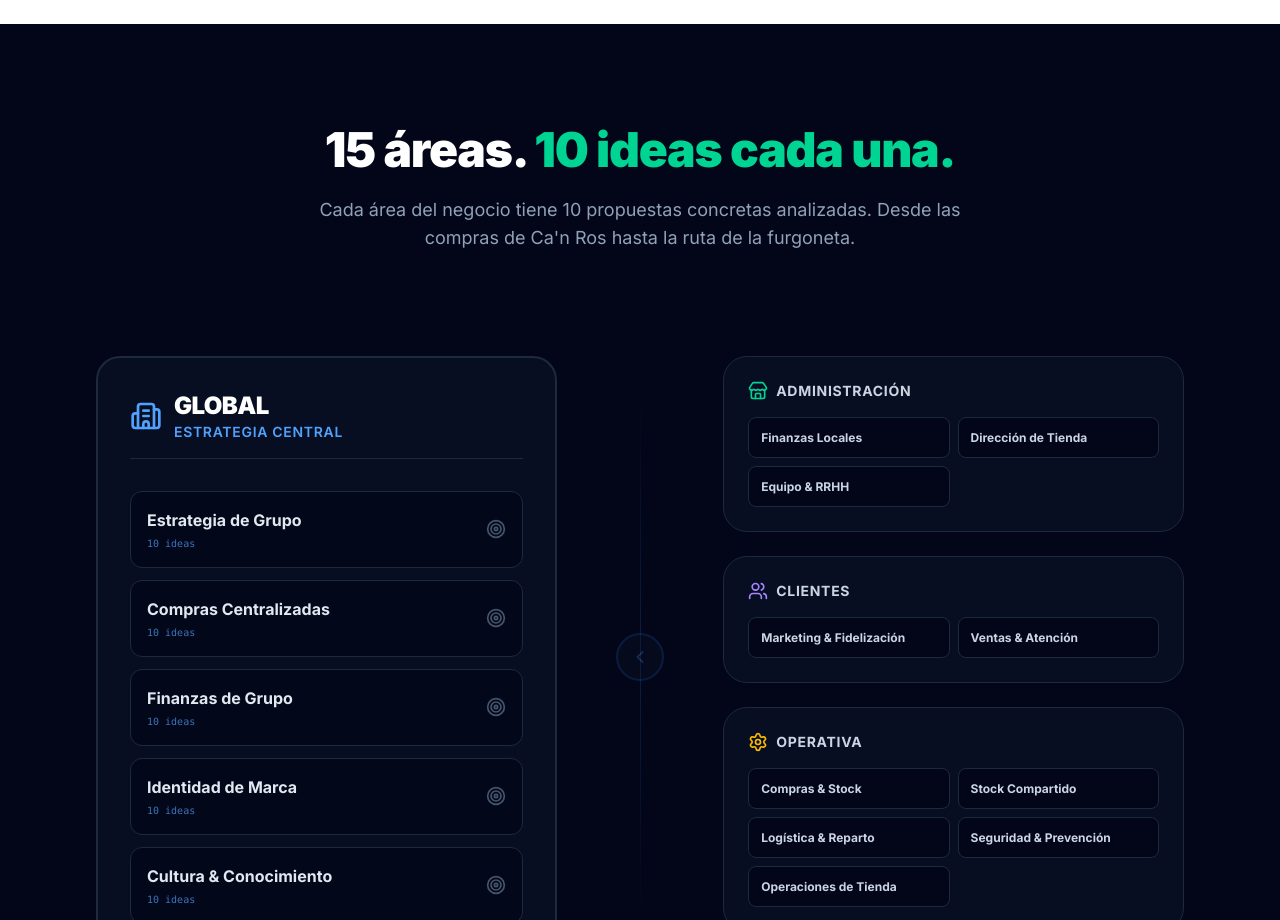
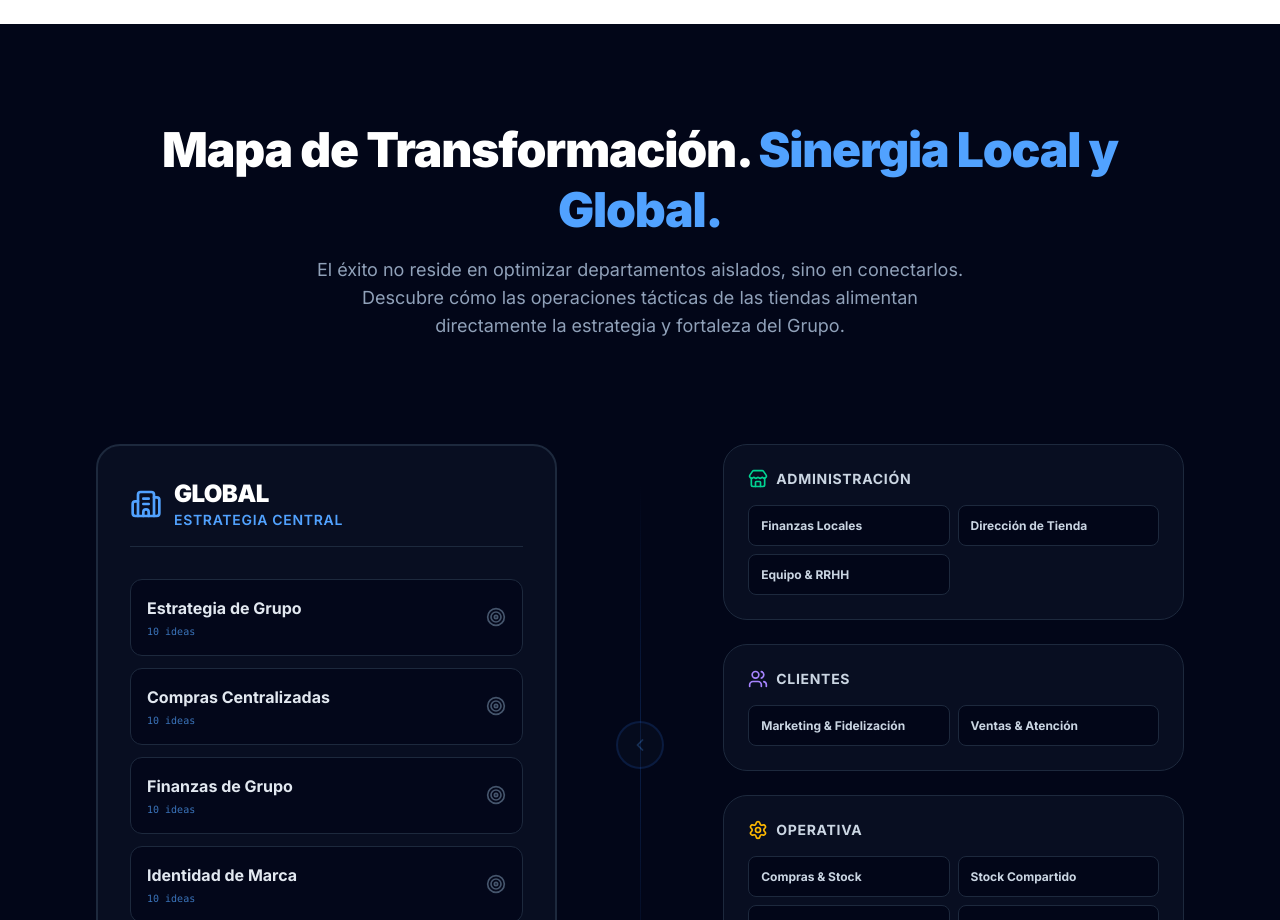
Before and after one commit to jordi2479/songarrit-canros-it, a Next.js app: page /es in a window 1280 px wide. Shown: the part 5700-6620 px from the top of the page. Built offline with nearby package versions, Linux system fonts and the light colour scheme.

Commit message:
feat: refinar copy ES seccion areas a Mapa de Transformacion con sinergia local-global + i18n

```diff
--- a/messages/ca.json
+++ b/messages/ca.json
@@ -106,9 +106,9 @@
     "b4Sub": "Gestió de mercaderia i equip"
   },
   "areas": {
-    "title": "15 àrees.",
-    "highlight": "10 idees cadascuna.",
-    "desc": "Cada àrea del negoci té 10 propostes concretes analitzades. Des de les compres de Ca'n Ros fins a la ruta de la furgoneta.",
+    "title": "Mapa de Transformació.",
+    "highlight": "Sinergia Local i Global.",
+    "desc": "L'èxit no resideix en optimitzar departaments aïllats, sinó en connectar-los. Descobreix com les operacions tàctiques de les botigues alimenten directament l'estratègia i fortalesa del Grup.",
     "cta": "Explorar les 150 idees",
     "a01": "Compres i Estoc",
     "a02": "Finances Botiga",
--- a/messages/de.json
+++ b/messages/de.json
@@ -106,9 +106,9 @@
     "b4Sub": "Waren- und Teammanagement"
   },
   "areas": {
-    "title": "15 Bereiche.",
-    "highlight": "Je 10 Ideen.",
-    "desc": "Für jeden Geschäftsbereich wurden 10 konkrete Vorschläge analysiert. Von den Einkäufen bei Ca'n Ros bis zur Route des Lieferwagens.",
+    "title": "Transformationskarte.",
+    "highlight": "Lokale & Globale Synergie.",
+    "desc": "Erfolg liegt nicht in der Optimierung isolierter Abteilungen, sondern in deren Vernetzung. Entdecken Sie, wie die taktischen Abläufe der Filialen direkt die Strategie und Stärke der Gruppe speisen.",
     "cta": "Entdecken Sie die 150 Ideen",
     "a01": "Einkauf und Lager",
     "a02": "Finanzen Geschäft",
--- a/messages/en.json
+++ b/messages/en.json
@@ -106,9 +106,9 @@
     "b4Sub": "Merchandise and team management"
   },
   "areas": {
-    "title": "15 areas.",
-    "highlight": "10 ideas each.",
-    "desc": "Each area of the business has 10 specific proposals analyzed. From Ca'n Ros's purchases to the delivery van's route.",
+    "title": "Transformation Map.",
+    "highlight": "Local & Global Synergy.",
+    "desc": "Success does not lie in optimizing isolated departments, but in connecting them. Discover how the tactical operations of the stores directly feed the strategy and strength of the Group.",
     "cta": "Explore the 150 ideas",
     "a01": "Purchasing and Stock",
     "a02": "Store Finances",
--- a/messages/es.json
+++ b/messages/es.json
@@ -106,9 +106,9 @@
     "b4Sub": "Gestión de mercancía y equipo"
   },
   "areas": {
-    "title": "15 áreas.",
-    "highlight": "10 ideas cada una.",
-    "desc": "Cada área del negocio tiene 10 propuestas concretas analizadas. Desde las compras de Ca'n Ros hasta la ruta de la furgoneta.",
+    "title": "Mapa de Transformación.",
+    "highlight": "Sinergia Local y Global.",
+    "desc": "El éxito no reside en optimizar departamentos aislados, sino en conectarlos. Descubre cómo las operaciones tácticas de las tiendas alimentan directamente la estrategia y fortaleza del Grupo.",
     "cta": "Explorar las 150 ideas",
     "a01": "Compras y Stock",
     "a02": "Finanzas Tienda",
--- a/src/app/[locale]/page.tsx
+++ b/src/app/[locale]/page.tsx
@@ -311,7 +311,7 @@ export default function Home() {
       <Section id="areas" dark>
         <div className="text-center mb-16">
           <h2 className="text-4xl md:text-5xl font-black tracking-tight mb-4 leading-tight">
-            {tAreas("title")} <span className="text-emerald-400">{tAreas("highlight")}</span>
+            {tAreas("title")} <span className="text-blue-400">{tAreas("highlight")}</span>
           </h2>
           <p className="text-lg text-slate-400 max-w-2xl mx-auto">
             {tAreas("desc")}
```
